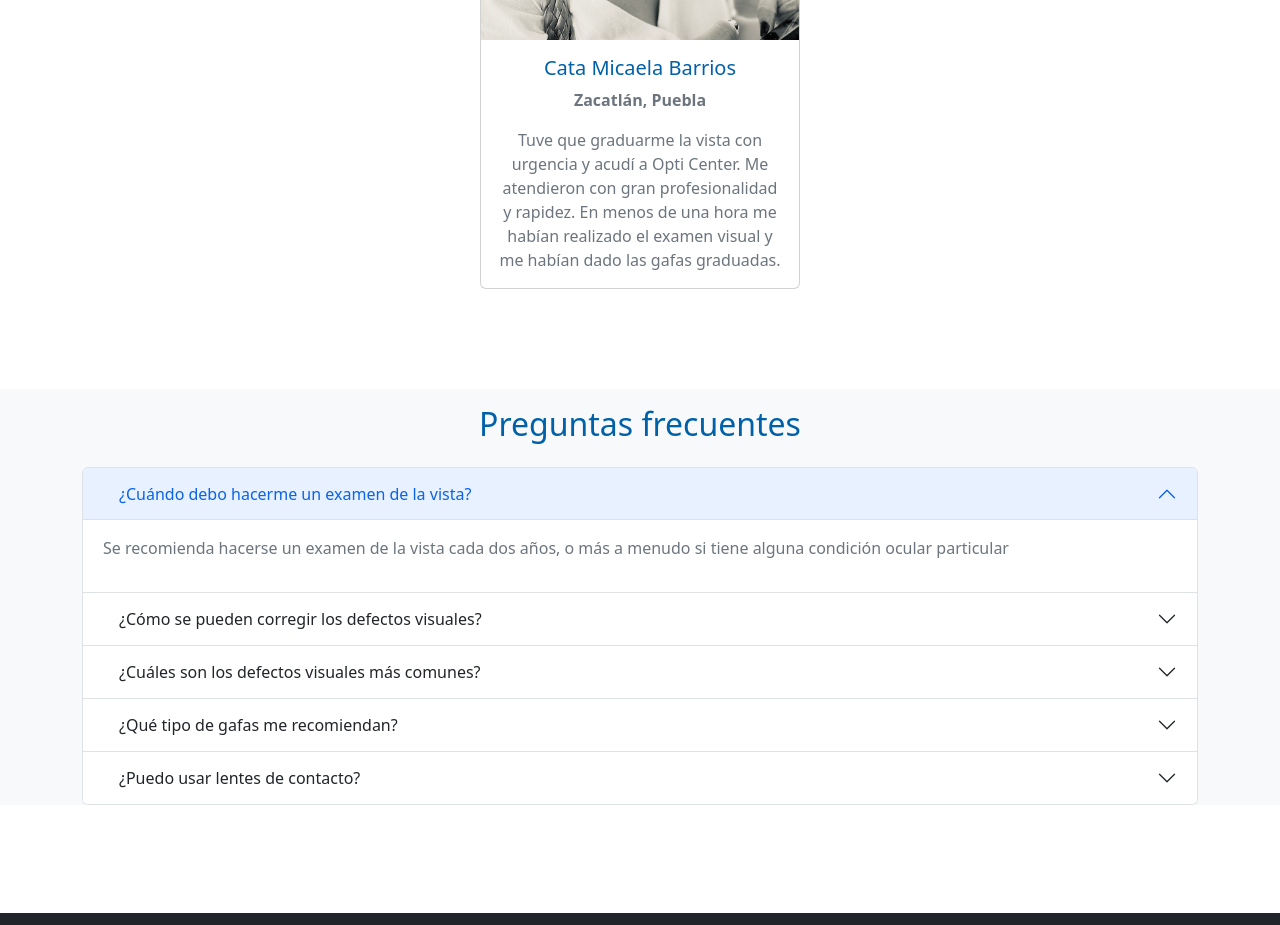
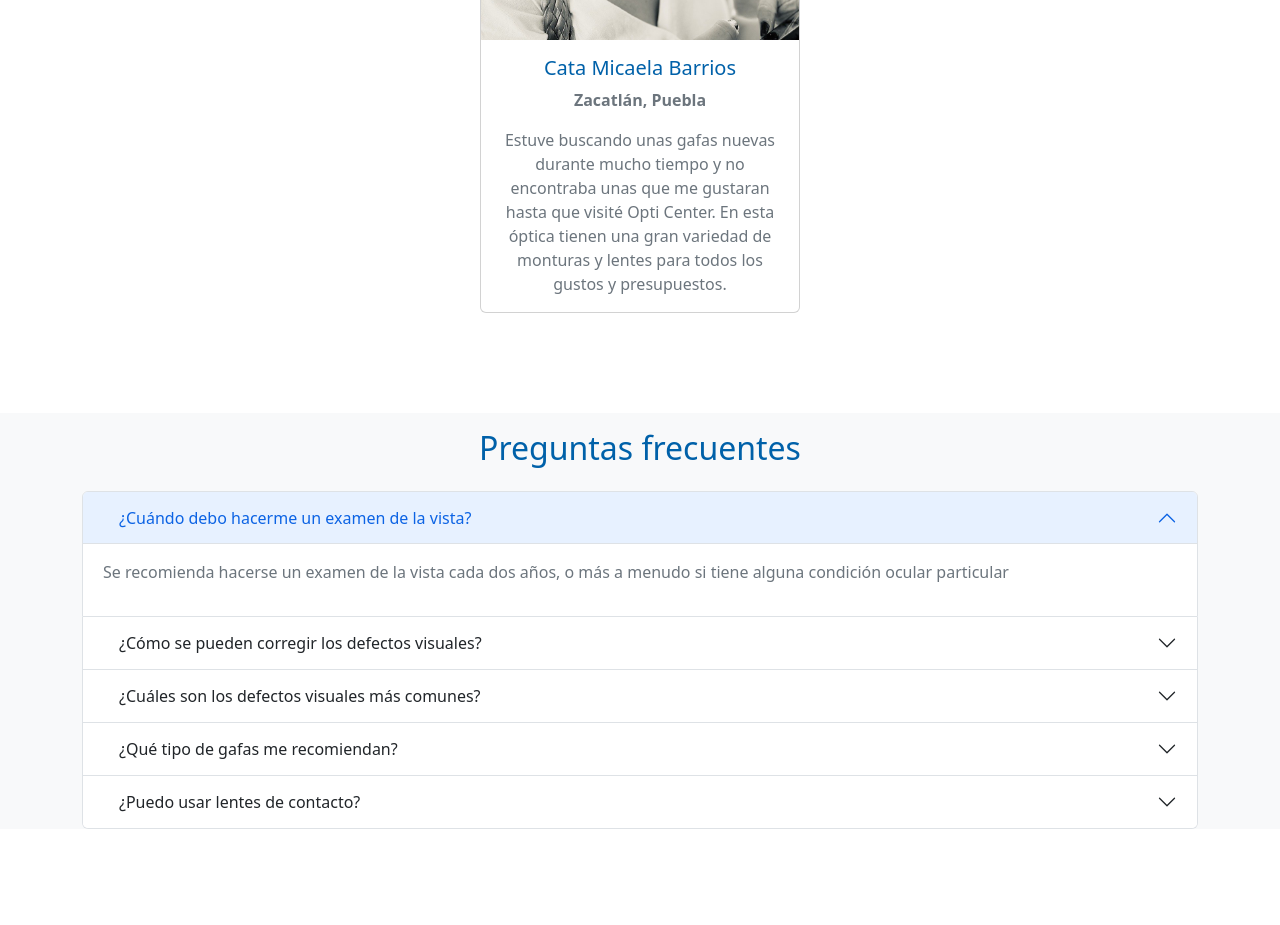
Before and after one commit to MeliBis/opticenter, a React (Vite) app: page / in a window 1280 px wide. Shown: the part 2900-3825 px from the top of the page. Built offline with nearby package versions, Linux system fonts and the light colour scheme.

Commit message:
actualizacion de comentario en testimonios

```diff
--- a/src/Components/Home/Section3Testimonials.jsx
+++ b/src/Components/Home/Section3Testimonials.jsx
@@ -22,9 +22,8 @@ const Section3Testimonials = () => {
                 <h5 className="card-title">Cata Micaela Barrios</h5>
                 <p className="card-text text-secondary "><b> Zacatlán, Puebla</b> </p>
                 <p className="card-text text-secondary">
-                Tuve que graduarme la vista con urgencia y acudí a Opti Center. Me atendieron con gran profesionalidad y rapidez. En menos de una hora me habían realizado el examen visual y me habían dado las gafas graduadas.
+                  Estuve buscando unas gafas nuevas durante mucho tiempo y no encontraba unas que me gustaran hasta que visité Opti Center. En esta óptica tienen una gran variedad de monturas y lentes para todos los gustos y presupuestos.
                 </p>
-
               </div>
             </div>
           </div>
```
